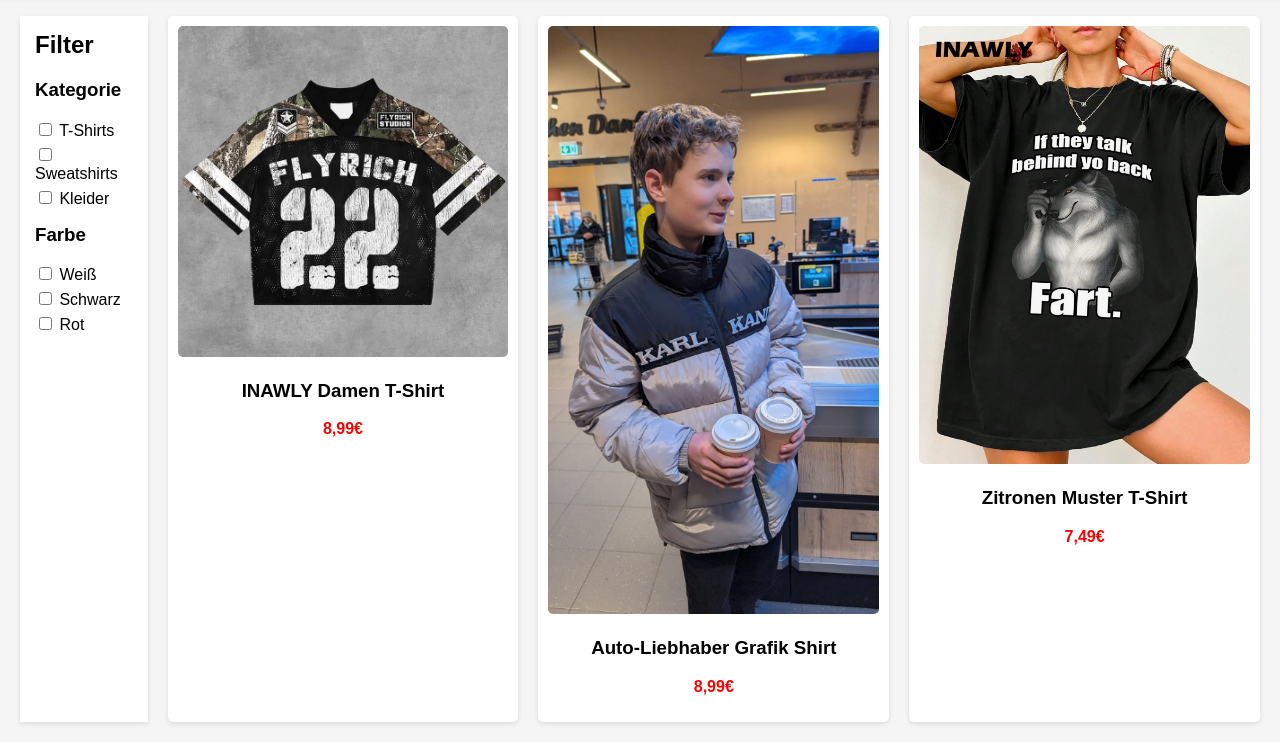
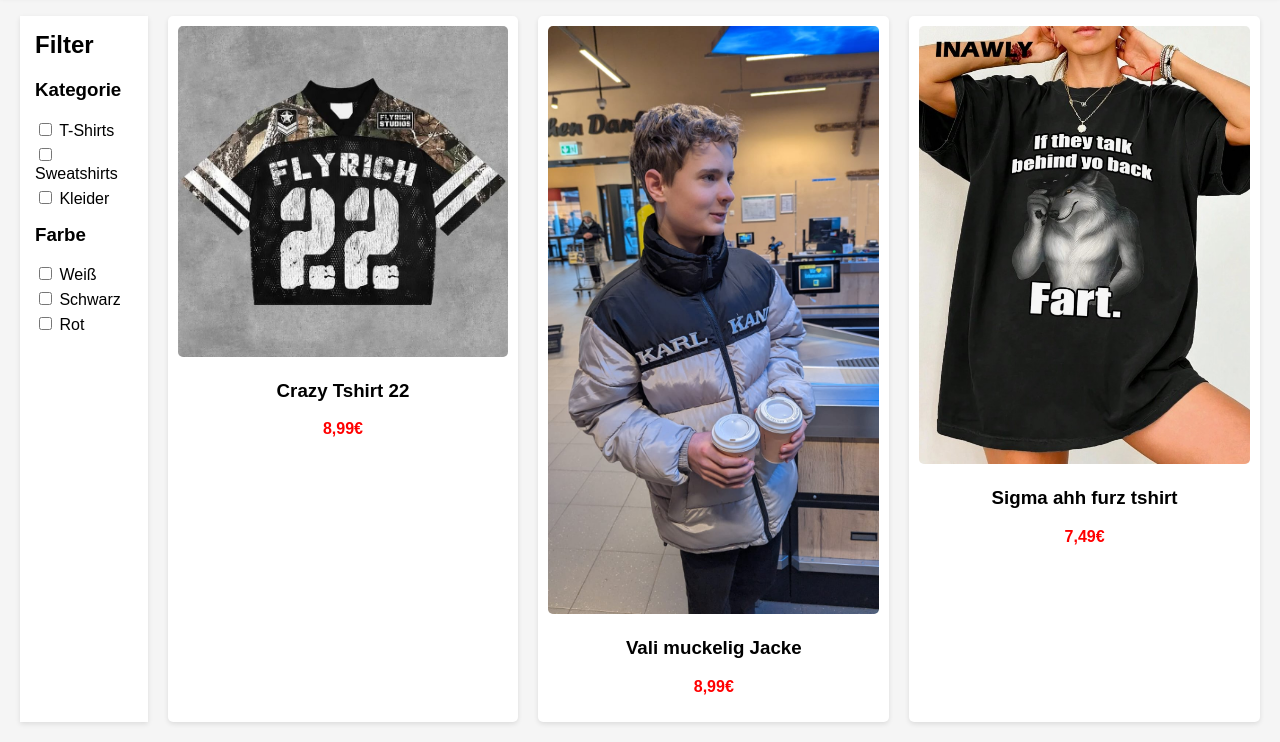
Before and after one commit to kingm022/shein_fake, a plain HTML site: page index.html in a window 1280 px wide. Shown: the part 67-809 px from the top of the page. Drawn offline with Linux system fonts and the light colour scheme.

Commit message:
Add files via upload

```diff
--- a/index.html
+++ b/index.html
@@ -47,17 +47,17 @@
         <section class="product-grid">
             <div class="product">
                 <img src="tshirt1.jpg" alt="T-Shirt 1">
-                <h3>INAWLY Damen T-Shirt</h3>
+                <h3>Crazy Tshirt 22</h3>
                 <p class="price">8,99€</p>
             </div>
             <div class="product">
                 <img src="tshirt2.jpg" alt="T-Shirt 2">
-                <h3>Auto-Liebhaber Grafik Shirt</h3>
+                <h3>Vali muckelig Jacke</h3>
                 <p class="price">8,99€</p>
             </div>
             <div class="product">
                 <img src="tshirt3.jpg" alt="T-Shirt 3">
-                <h3>Zitronen Muster T-Shirt</h3>
+                <h3>Sigma ahh furz tshirt</h3>
                 <p class="price">7,49€</p>
             </div>
         </section>
```
